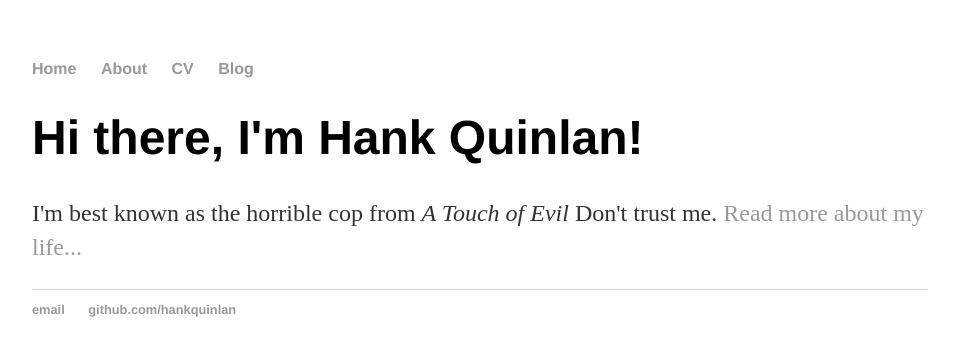
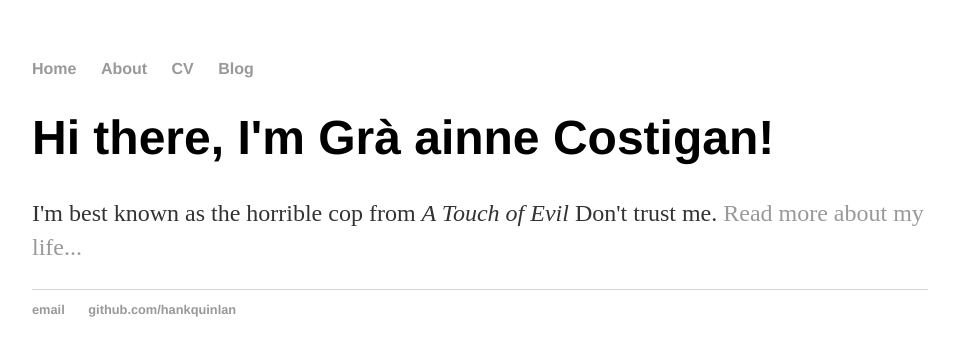
Before and after one commit to twotonnetess/twotonnetess.github.io, a Jekyll site: the page built from index.html, in a window 1280 px wide. Shown: the top 356 px of the page, without its empty margins (160-1115 px from the left). Built offline with Jekyll 4.4.1, drawn with Linux system fonts in a browser that asks for light colours.

Commit message:
Update index.html

```diff
--- a/index.html
+++ b/index.html
@@ -3,6 +3,6 @@ layout: default
 title: Hank Quinlan, Horrible Cop
 ---
 <div class="blurb">
-	<h1>Hi there, I'm Hank Quinlan!</h1>
+	<h1>Hi there, I'm Gr&agrave ainne Costigan!</h1>
 	<p>I'm best known as the horrible cop from <em>A Touch of Evil</em> Don't trust me. <a href="/about">Read more about my life...</a></p>
 </div><!-- /.blurb -->
```
